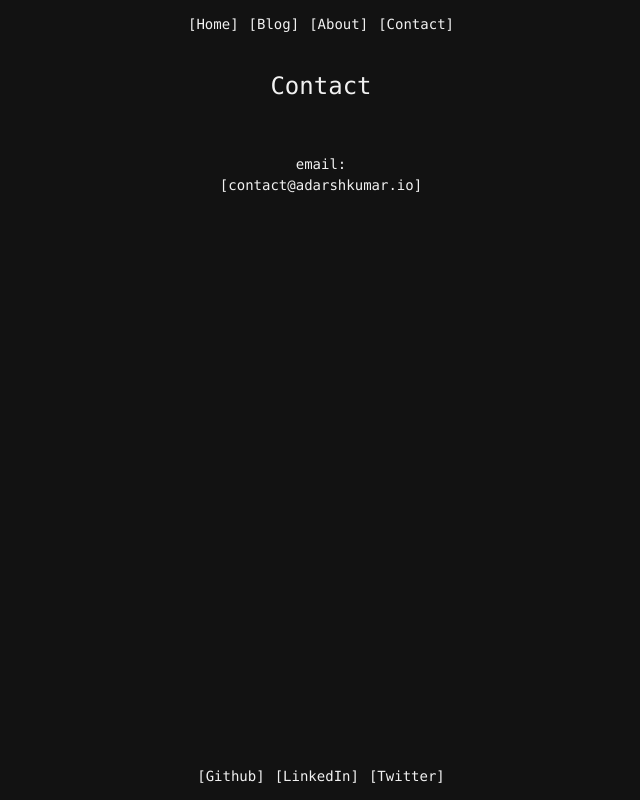
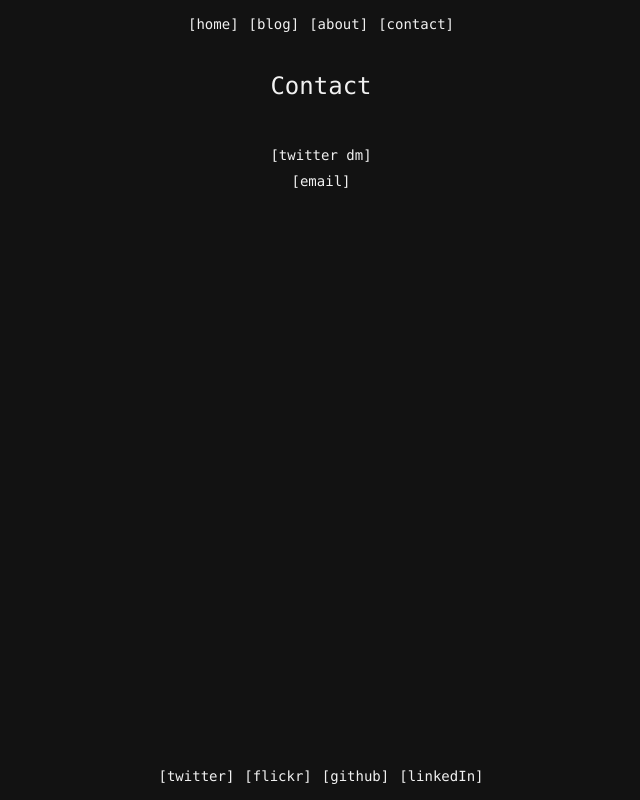
Before and after one commit to akxcix/akxcix.com, a React (Create React App) app: page /contact in a window 1280 px wide. Shown: the whole page, without its empty margins (319-959 px from the left). Built offline with nearby package versions, Linux system fonts and the light colour scheme; the HTML template or start-up script is replaced by a standard one.

Commit message:
add about page

```diff
--- a/src/commons/constants.tsx
+++ b/src/commons/constants.tsx
@@ -10,30 +10,42 @@ export const FONT_FAMILY_MONO = "Menlo, Consolas, monospace";
 export const FONT_FAMILY = "Menlo, Consolas";
 
 // navlinks
-const LINK_HOME = "/";
-const LINK_BLOG = "https://medium.com/@akxcix";
-const LINK_ABOUT = "/about";
-const LINK_EXPERIENCE = "/experience";
-const LINK_CONTACT = "/contact";
-const LINK_TOXIC = "/toxic"
+export const LINK_HOME = "/";
+export const LINK_BLOG = "https://medium.com/@akxcix";
+export const LINK_ABOUT = "/about";
+export const LINK_EXPERIENCE = "/experience";
+export const LINK_CONTACT = "/contact";
+export const LINK_TOXIC = "/toxic"
+
+// button names
+const BUTTON_NAME_HOME = "home";
+const BUTTON_NAME_BLOG = "blog";
+const BUTTON_NAME_ABOUT = "about";
+const BUTTON_NAME_CONTACT = "contact";
+
+const BUTTON_NAME_GITHUB = "github";
+const BUTTON_NAME_LINKEDIN = "linkedIn";
+const BUTTON_NAME_TWITTER = "twitter";
+const BUTTON_NAME_FLICKR = "flickr";
 
 // footer links
 const LINK_GITHUB = "https://github.com/akxcix";
 const LINK_TWITTER = "https://twitter.com/adarshXCIX";
 const LINK_LINKEDIN = "https://linkedin.com/in/iamadarshk";
+const LINK_FLICKR = "https://www.flickr.com/photos/adarsh_kumar/";
 
 export const NAV_LINKS = [
-    { link: LINK_HOME, name: "Home" },
-    { link: LINK_BLOG, name: "Blog" },
-    { link: LINK_ABOUT, name: "About" },
-    // { link: LINK_TOXIC, name: "Toxic" },
-    { link: LINK_CONTACT, name: "Contact" },
+    { link: LINK_HOME, name: BUTTON_NAME_HOME },
+    { link: LINK_BLOG, name: BUTTON_NAME_BLOG },
+    { link: LINK_ABOUT, name: BUTTON_NAME_ABOUT },
+    { link: LINK_CONTACT, name: BUTTON_NAME_CONTACT },
 ]
 
 export const FOOTER_LINKS = [
-    { link: LINK_GITHUB, name: "Github" },
-    { link: LINK_LINKEDIN, name: "LinkedIn" },
-    { link: LINK_TWITTER, name: "Twitter" },
+    { link: LINK_TWITTER, name: BUTTON_NAME_TWITTER },
+    { link: LINK_FLICKR, name: BUTTON_NAME_FLICKR },
+    { link: LINK_GITHUB, name: BUTTON_NAME_GITHUB },
+    { link: LINK_LINKEDIN, name: BUTTON_NAME_LINKEDIN },
 ]
 
 export const NOT_FOUND_GIFS = [
@@ -43,4 +55,6 @@ export const NOT_FOUND_GIFS = [
     },
 ];
 
+// contact links
 export const CONTACT_EMAIL = "contact@adarshkumar.io";
+export const TWITTER_DM = "https://twitter.com/messages/compose?recipient_id=865915538576482304";
--- a/src/components/Typography/Titles.tsx
+++ b/src/components/Typography/Titles.tsx
@@ -19,4 +19,6 @@ export const P = styled.p`
     font-size: ${TEXT_SIZE_P};
     font-weight: normal;
     color: ${Theme.dark.primary};
+    max-width: 800px; /* Change the value as per your requirement */
+    margin: 0 auto;
 `;
--- /dev/null
+++ b/src/pages/About/About.tsx
@@ -0,0 +1,35 @@
+import { FC } from "react";
+import { H1, P } from "../../components/Typography/Titles";
+import { Column } from "../../components/Layout/Container/Container";
+import { Helmet } from "react-helmet";
+
+interface AboutProps {
+    className: string,
+}
+
+const About: FC<AboutProps> = ({ className }: AboutProps) => {
+    return (
+        <div className={className}>
+            <Helmet>
+                <title>About</title>
+            </Helmet>
+            <Column className={"column" + className}>
+                <H1>
+                    About
+                </H1>
+                <br />
+                <P>
+                    hey! i am adarsh
+                    <br />
+                    i don't really know why i created this site, but i am bored so might as well
+                    get it over with. i am a software engineer currently working at flipkart. apart
+                    from the work stuff i occasionally like to play with dogs, follow startups
+                    rant on twitter and click photographs. if you are interested in those, you
+                    would find the links in the footer
+                </P>
+            </Column>
+        </div>
+    )
+}
+
+export default About;
--- a/src/pages/Contact/Contact.tsx
+++ b/src/pages/Contact/Contact.tsx
@@ -1,5 +1,5 @@
 import { FC } from "react";
-import { CONTACT_EMAIL } from "../../commons/constants";
+import { CONTACT_EMAIL, TWITTER_DM } from "../../commons/constants";
 import { H1, P } from "../../components/Typography/Titles";
 import { Column } from "../../components/Layout/Container/Container";
 import { Button } from "../../components/Buttons/Button";
@@ -9,7 +9,7 @@ interface ContactProps {
     className: string,
 }
 
-const Contact: FC<ContactProps> = ({className}: ContactProps) => {
+const Contact: FC<ContactProps> = ({ className }: ContactProps) => {
     return (
         <div className={className}>
             <Helmet>
@@ -19,9 +19,10 @@ const Contact: FC<ContactProps> = ({className}: ContactProps) => {
                 <H1>
                     Contact
                 </H1>
-                <br/>
+                <br />
                 <P>
-                    email: <Button className={"button-email"+className} href={"mailto:" + CONTACT_EMAIL} text={CONTACT_EMAIL}/>
+                    <Button className={"button-twitter" + className} href={TWITTER_DM} text="twitter dm" />
+                    <Button className={"button-email" + className} href={"mailto:" + CONTACT_EMAIL} text="email" />
                 </P>
             </Column>
         </div>
--- a/src/pages/Router.tsx
+++ b/src/pages/Router.tsx
@@ -3,14 +3,17 @@ import Contact from './Contact/Contact';
 import Home from './Home/Home';
 import NotFound from './NotFound/NotFound';
 import Toxic from './Toxic/toxic';
+import { LINK_ABOUT, LINK_CONTACT, LINK_HOME, LINK_TOXIC } from '../commons/constants';
+import About from './About/About';
 
 export const Router = () => {
     return (
         <BrowserRouter>
             <Routes>
-                <Route path='/' element={<Home className='home' />} />
-                <Route path='/contact' element={<Contact className='contact' />} />
-                <Route path='/toxic' element={<Toxic className='toxic' />} />
+                <Route path={LINK_HOME} element={<Home className='home' />} />
+                <Route path={LINK_ABOUT} element={<About className='about' />} />
+                <Route path={LINK_CONTACT} element={<Contact className='contact' />} />
+                <Route path={LINK_TOXIC} element={<Toxic className='toxic' />} />
                 <Route path='*' element={<NotFound className='notfound' />} />
             </Routes>
         </BrowserRouter>
```
Also changed, not shown: src/pages/Toxic/toxic.tsx (+1 -6 lines).
